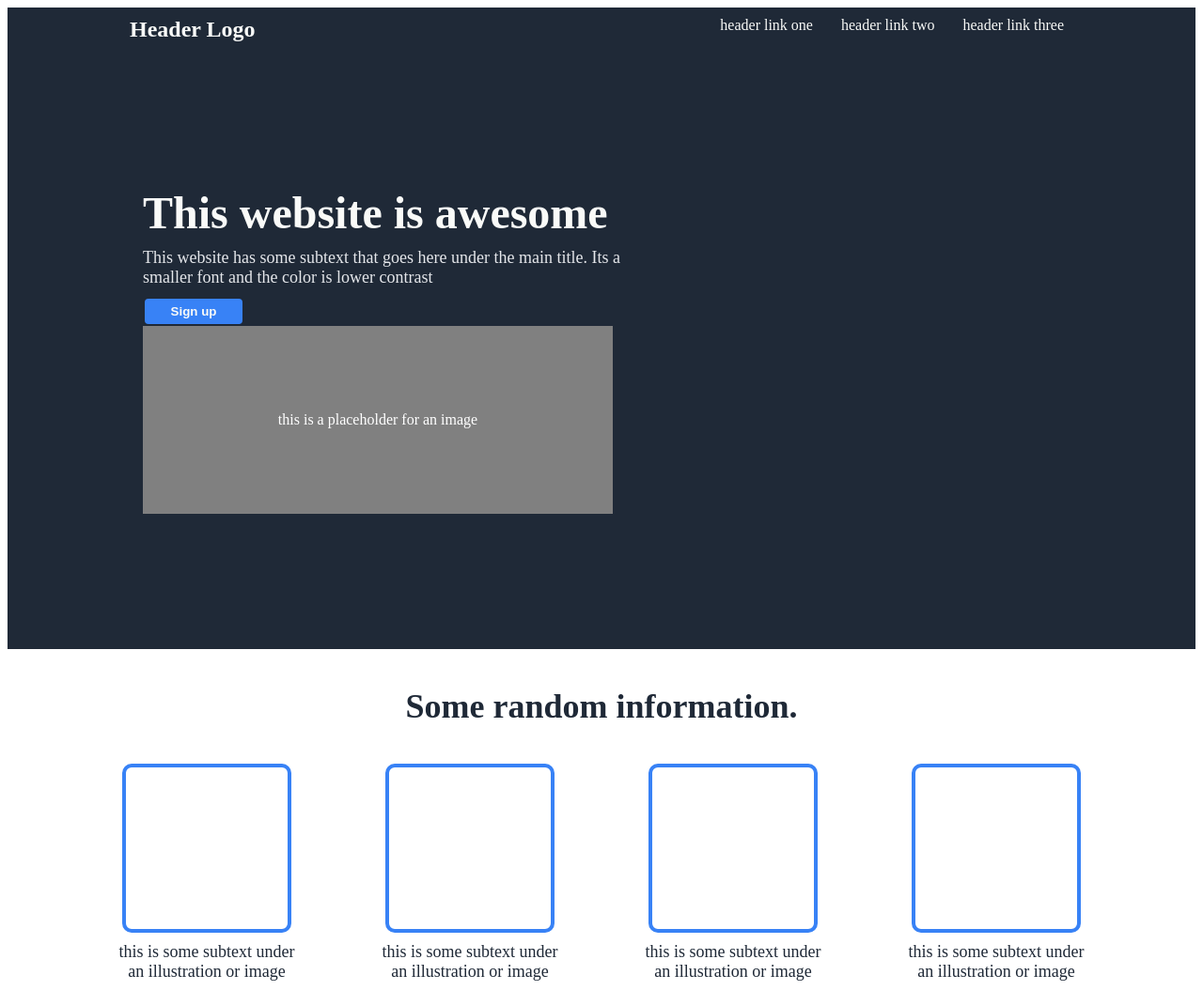
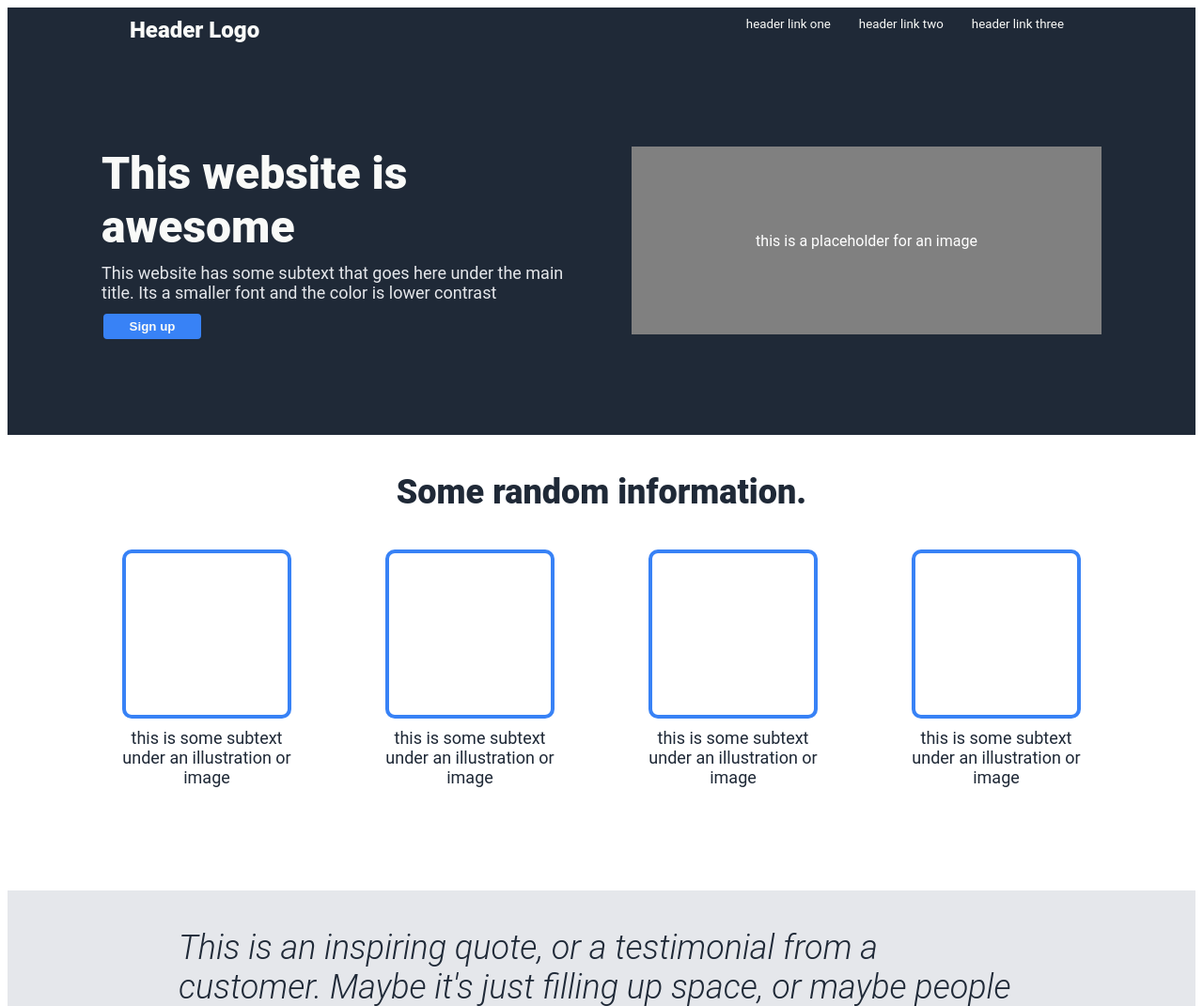
Before and after one commit to cvnb/top-foundations-landing-page, a plain HTML site: page index.html in a window 1280 px wide. Shown: the top 1071 px of the page at 94% size. Drawn offline with Linux system fonts and the light colour scheme.

Commit message:
Touchup styling to match the reference image better

```diff
--- a/styles.css
+++ b/styles.css
@@ -2,6 +2,7 @@ body {
     display: flex;
     flex-direction: column;
     /* width: 1400px; */
+    font-family: Roboto;
 }
 .header {
     /* width: 2000px; */
@@ -35,18 +36,19 @@ ul {
     gap: 30px;
     padding: 10px;
     flex-wrap: wrap;
+    font-size: smaller;
 }
 
 .hero-section {
     background-color: #1F2937;
-    padding: 144px;
+    padding: 100px;
     display: flex;
     justify-content: space-between;
     flex-wrap: wrap;
 }
 
 .hero-left {
-    width: 550px;
+    width: 500px;
     display: flex;
     flex-direction: column;
     gap: 10px;
```
